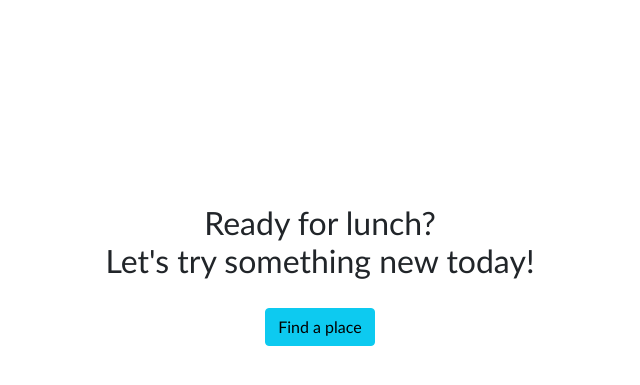
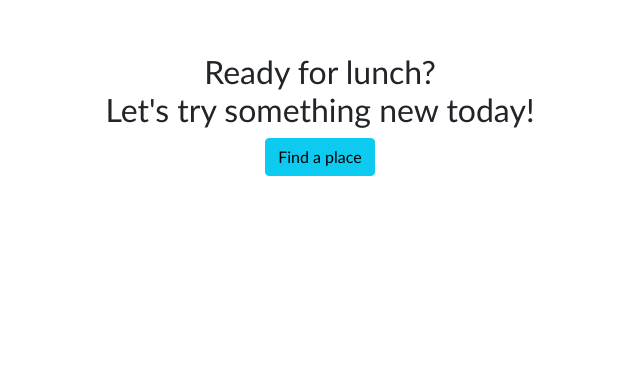
Before and after one commit to Kseniask/RestaurantRandomizer, a React (Create React App) app: page / in a window 1280 px wide. Shown: the part 207-592 px from the top of the page, without its empty margins (320-960 px from the left). Built offline with nearby package versions, Linux system fonts and the light colour scheme.

Commit message:
solved UI issue on first page

```diff
--- a/src/App.css
+++ b/src/App.css
@@ -1,17 +1,16 @@
 * {
   font-family: "Optima";
 }
-.spinner {
-  display: block;
+.spinner img {
   animation: loading 3s infinite linear;
   margin: auto;
   width: 100px;
-  margin-top: 45%;
-}
-.try {
-  height: 900px;
+  margin-top: 10%;
 }
 
+.container {
+  height: 100vh;
+}
 .imageResult {
   position: relative;
   width: 100%;
@@ -28,15 +27,13 @@ h2 > span {
   color: grey;
   font-size: 25px;
 }
-
-.startButton {
-  display: flex;
-  justify-content: center;
-  padding-top: 20px;
-}
-
-.startPage {
-  margin-top: 35%;
+.intro,
+.startButton,
+.spinner {
+  position: relative;
+  top: 30%;
+  text-align: center;
+  width: 100%;
 }
 
 [class^="react-stars-wrapper"] {
--- a/src/Components/LoadingSpinner.js
+++ b/src/Components/LoadingSpinner.js
@@ -4,8 +4,8 @@ import { Container } from 'react-bootstrap'
 const LoadingSpinner = () => {
   return (
     <Container>
-      <div>
-        <img src={burgerImage} className='spinner' alt='burgerImage' />
+      <div className='spinner'>
+        <img src={burgerImage} alt='burgerImage' />
       </div>
     </Container>
   )
--- a/src/Components/StartButton.js
+++ b/src/Components/StartButton.js
@@ -3,18 +3,18 @@ import { ButtonContext } from '../App'
 const StartButton = () => {
   return (
     <Container className='startPage'>
-      <h2>
+      <h2 className='intro'>
         Ready for lunch?
         <br />
         Let's try something new today!
       </h2>
       <ButtonContext.Consumer>
         {setIsClicked => (
-          <Container className='startButton'>
+          <div className='startButton'>
             <Button variant='info' onClick={() => setIsClicked(true)}>
               Find a place
             </Button>
-          </Container>
+          </div>
         )}
       </ButtonContext.Consumer>
     </Container>
```
